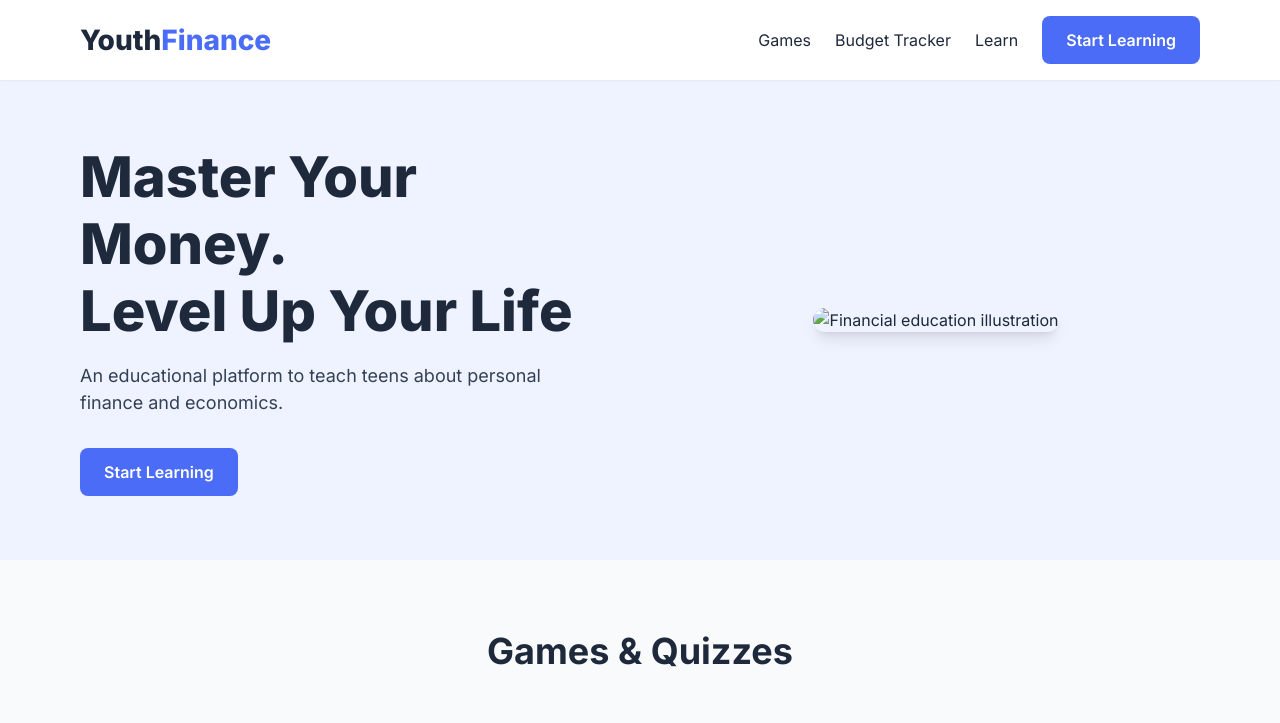
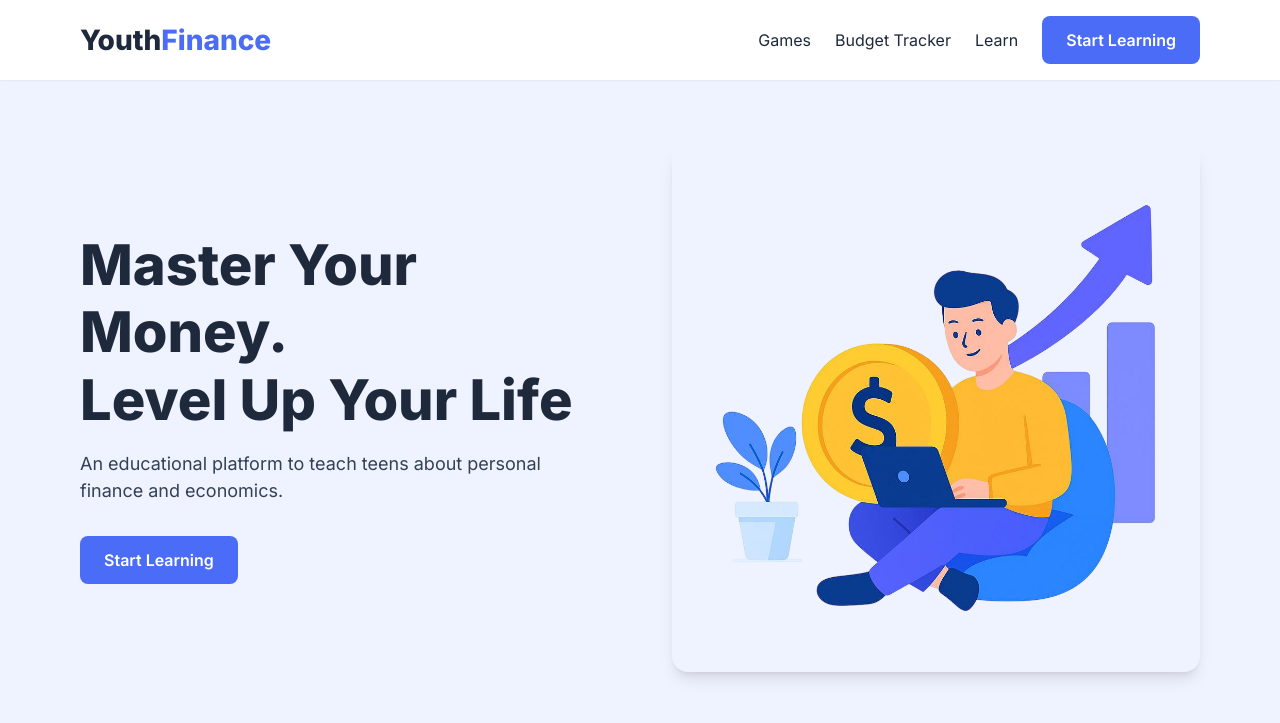
Before and after one commit to se1te/youthFinance, a plain HTML site: page index.html in a window 1280 px wide. Shown: the top 723 px of the page. Drawn offline with nearby package versions, Linux system fonts and the light colour scheme; the site is published under a folder, as on GitHub Pages, so addresses that start at the root find nothing.

Commit message:
Update index.html image hero section /

```diff
--- a/index.html
+++ b/index.html
@@ -51,7 +51,7 @@
                 <a href="#" class="btn btn-primary">Start Learning</a>
             </div>
             <div class="hero-image-container">
-                <img src="/images/photo_2025-05-30_00-23-18-Photoroom.png" alt="Financial education illustration" class="rounded-2xl shadow-lg">
+                <img src="images/photo_2025-05-30_00-23-18-Photoroom.png" alt="Financial education illustration" class="rounded-2xl shadow-lg">
             </div>
         </div>
     </section>
```
